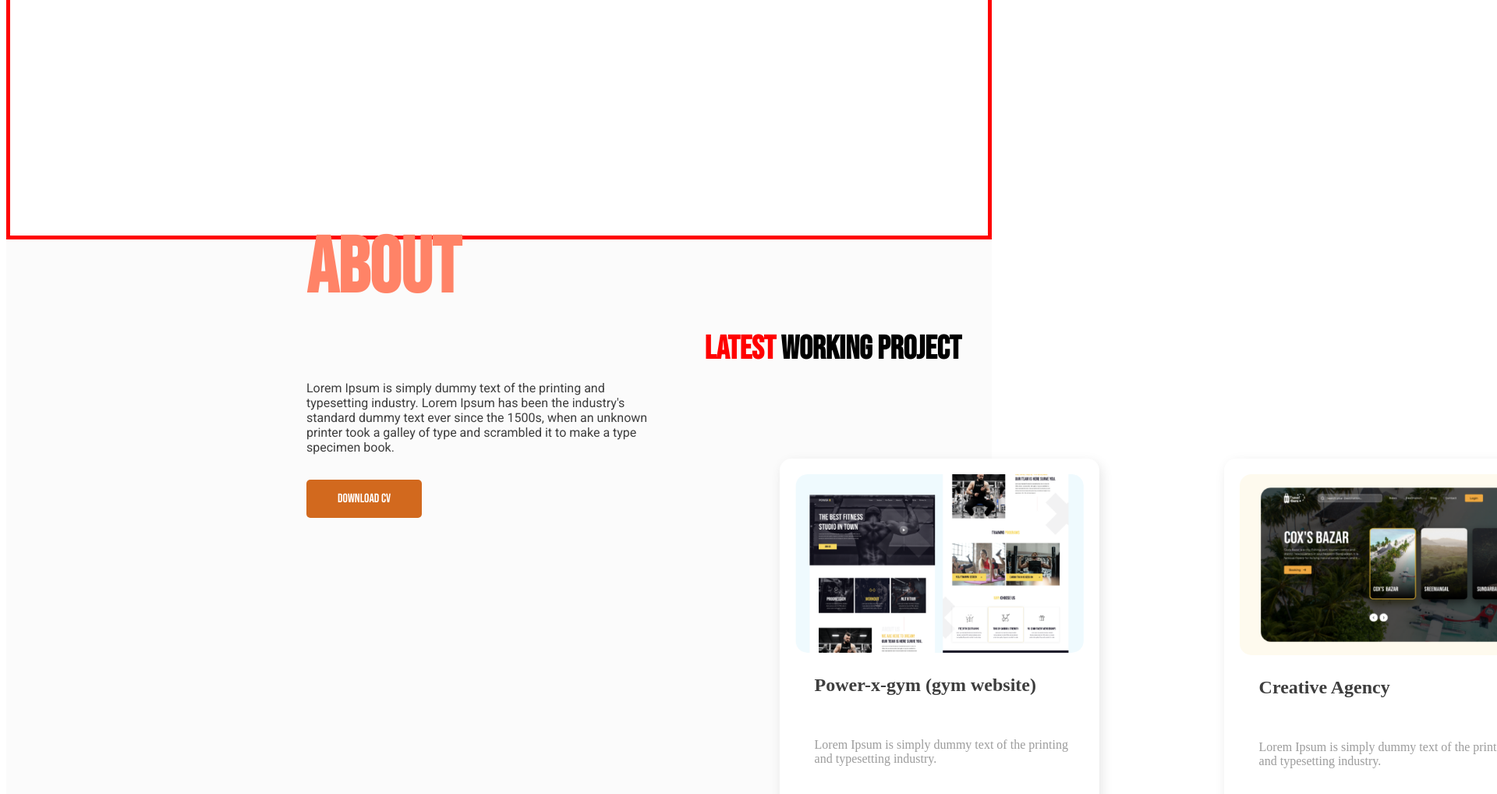
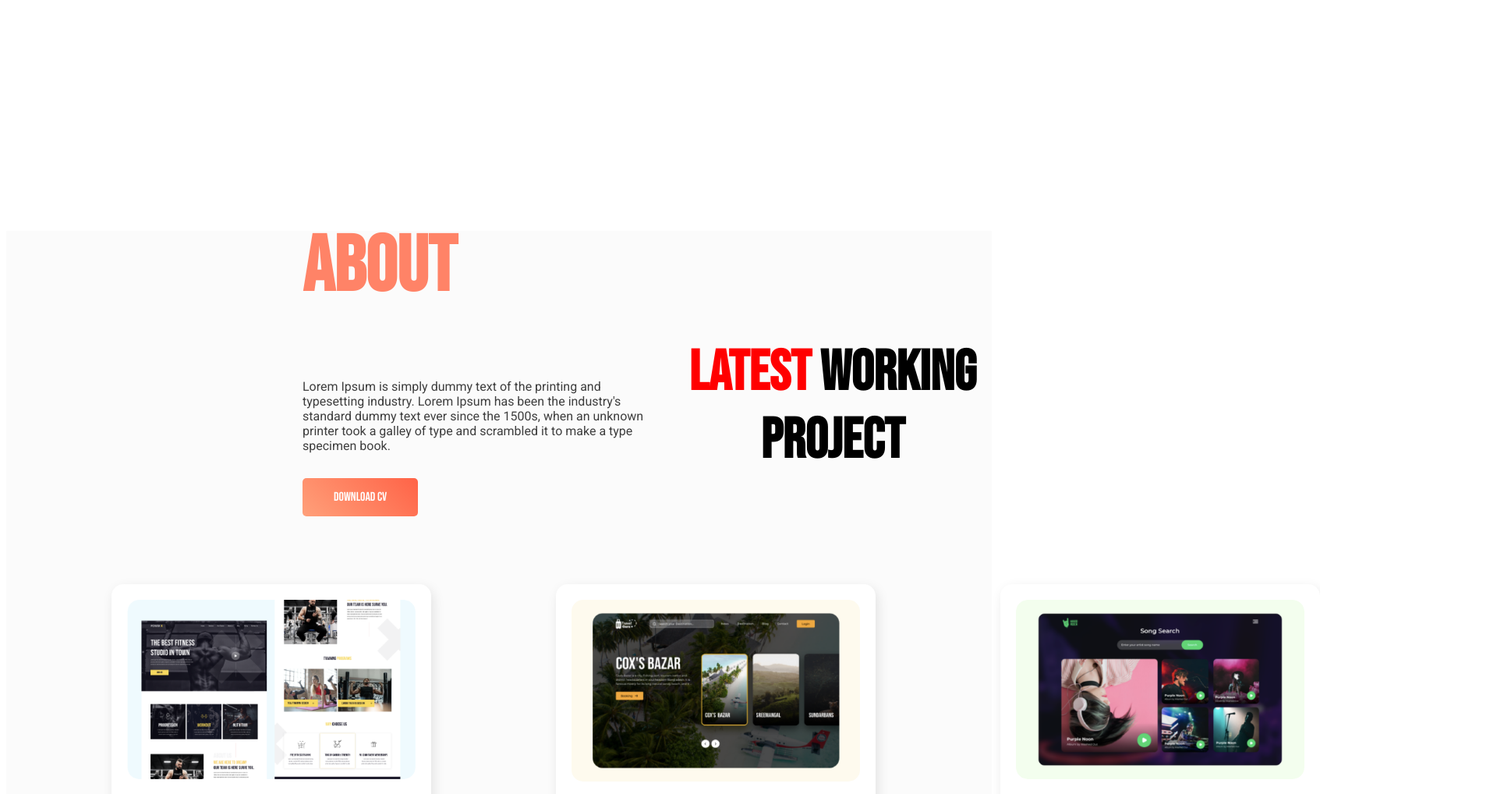
Before and after one commit to abid900/website-portfolio, a plain HTML site: page index.html in a window 1280 px wide. Shown: the part 1721-2739 px from the top of the page at 78% size, 1920 px wide, since content can reach past the window. Drawn offline with Linux system fonts and the light colour scheme.

Commit message:
update done

```diff
--- a/index.html
+++ b/index.html
@@ -43,7 +43,7 @@
                <h1>About</h1>
                 <p>Lorem Ipsum is simply dummy text of the printing and<br> typesetting industry. Lorem Ipsum has been the industry's <br>standard dummy text ever since the 1500s, when an unknown <br>printer took a galley of type and scrambled it to make a type <br>specimen book.
                 </p>
-                <a  href="https://www.linkedin.com/in/abid-hasan-bb37611bb/">Download CV
+                <a  href="https://www.linkedin.com/in/abid-hasan-bb37611bb/" target="_blank">Download CV
                 </a>
             </div>
     </section>
--- a/style.css
+++ b/style.css
@@ -36,7 +36,7 @@ img {
 .half-width a {
 
     text-decoration: none;
-    background-color: chocolate;
+    background-image: linear-gradient(45deg, lightsalmon, tomato);
     border: 10px 20px;
     padding: 15px 40px;
     margin-left: 280px;
@@ -78,7 +78,7 @@ img {
 }
 .width a {
     text-decoration: none;
-    background-color: chocolate;
+    background-image: linear-gradient(45deg, lightsalmon, tomato);
     border: 10px 20px;
     padding: 15px 40px;
     border-radius: 5px;
@@ -103,8 +103,8 @@ h2 {
 
 
 
-.before{
-    border: 5px solid red;
+.before {
+
     height: 1000px;
 
 }
@@ -114,7 +114,7 @@ h2 {
 
 }
 .section-header{
-    font-size: 28px;
+    font-size: 48px;
     text-align: center;
     text-transform: uppercase;
     font-family: 'Bebas Neue', cursive;
```
